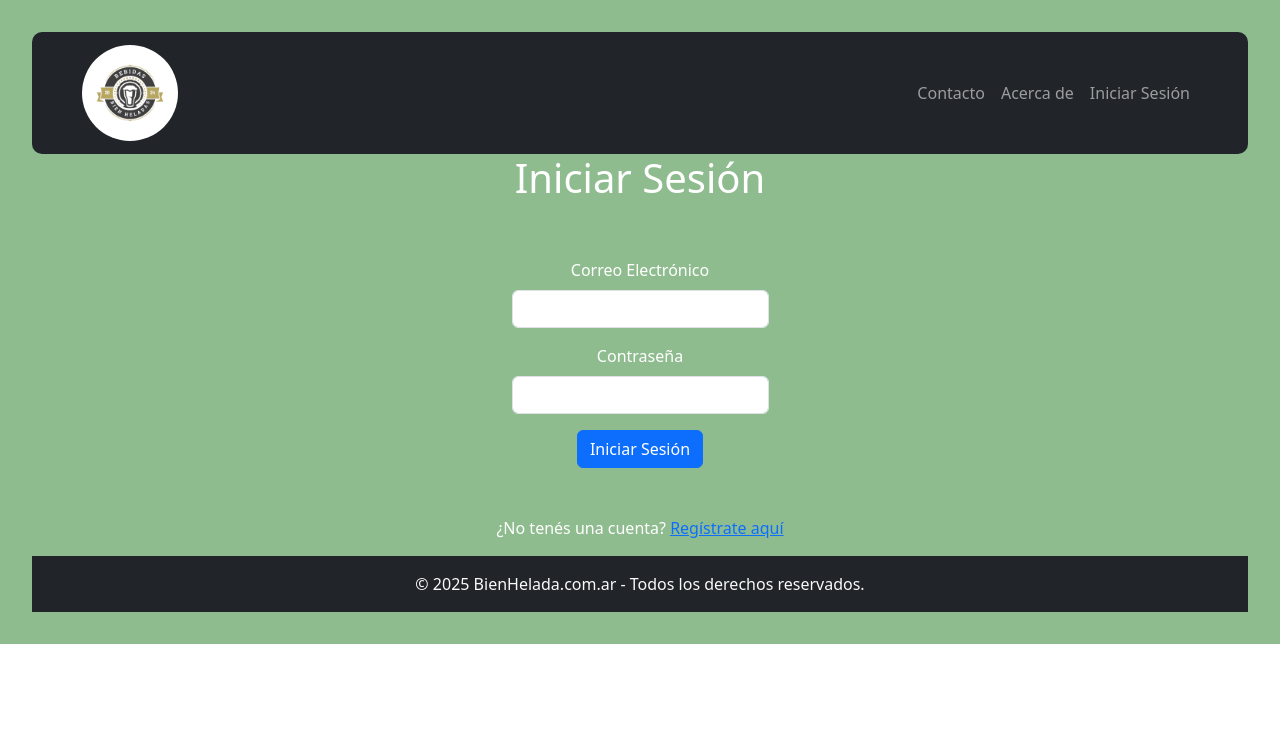
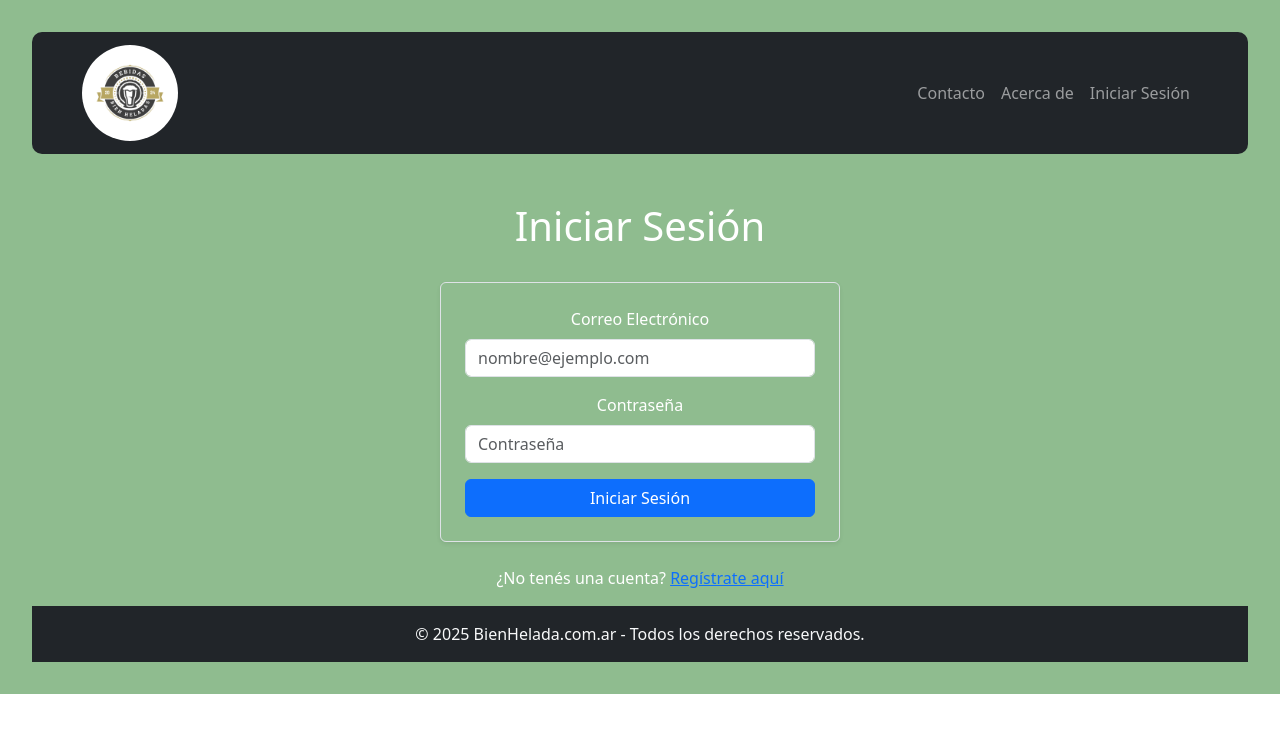
Before and after one commit to undrbug/integrador-TalentoTech, a React (Vite) app: page /login in a window 1280 px wide. Shown: the top 732 px of the page. Built offline with nearby package versions, Linux system fonts and the light colour scheme; no server answers.

Commit message:
nueva estetica basica del componente Login

```diff
--- a/src/components/Login.jsx
+++ b/src/components/Login.jsx
@@ -1,7 +1,7 @@
 import React, { useState } from 'react';
 import { useAuth } from './AuthContext';
 import { Link, useNavigate } from 'react-router-dom';
-import { Container } from 'react-bootstrap';
+import { Container, Form, Button, Alert } from 'react-bootstrap';
 
 const Login = () => {
   const { login } = useAuth();
@@ -10,32 +10,54 @@ const Login = () => {
   const [password, setPassword] = useState('');
   const [error, setError] = useState('');
 
-  const handleSubmit = (e) => {
+  const handleSubmit = async (e) => {
     e.preventDefault();
-    const success = login(email, password);
-    if (success) {
+    setError('');
+
+    try {
+      await login(email, password);
       navigate('/');
-    } else {
-      setError('Credenciales incorrectas');
+    } catch (err) {
+      const errorMessage = err.response?.data?.msg || 'Error al iniciar sesión. Intente de nuevo.';
+      setError(errorMessage);
     }
   };
 
   return (
-    <Container className="container d-flex flex-column align-items-center justify-content-center min-vh-60">
+    <Container className="d-flex flex-column align-items-center justify-content-center mt-5">
       <h1>Iniciar Sesión</h1>
-      <form className="m-4 p-4" onSubmit={handleSubmit}>
-        {error && <p className="text-danger">{error}</p>}
-        <div className="mb-3">
-          <label htmlFor="email" className="form-label">Correo Electrónico</label>
-          <input value={email} onChange={e => setEmail(e.target.value)} type="email" className="form-control" id="email" required />
+      <Form className="m-4 p-4 border rounded shadow-sm" style={{ width: '100%', maxWidth: '400px' }} onSubmit={handleSubmit}>
+        {error && <Alert variant="danger">{error}</Alert>}
+
+        <Form.Group className="mb-3" controlId="email">
+          <Form.Label>Correo Electrónico</Form.Label>
+          <Form.Control
+            value={email}
+            onChange={e => setEmail(e.target.value)}
+            type="email"
+            placeholder="nombre@ejemplo.com"
+            required
+          />
+        </Form.Group>
+
+        <Form.Group className="mb-3" controlId="password">
+          <Form.Label>Contraseña</Form.Label>
+          <Form.Control
+            value={password}
+            onChange={e => setPassword(e.target.value)}
+            type="password"
+            placeholder="Contraseña"
+            required
+          />
+        </Form.Group>
+
+        <div className="d-grid">
+            <Button variant="primary" type="submit">
+                Iniciar Sesión
+            </Button>
         </div>
-        <div className="mb-3">
-          <label htmlFor="password" className="form-label">Contraseña</label>
-          <input value={password} onChange={e => setPassword(e.target.value)} type="password" className="form-control" id="password" required />
-        </div>
-        <button type="submit" className="btn btn-primary">Iniciar Sesión</button>
-      </form>
-        <p>¿No tenés una cuenta? <Link to="/register">Regístrate aquí</Link></p>
+      </Form>
+      <p>¿No tenés una cuenta? <Link to="/register">Regístrate aquí</Link></p>
     </Container>
   );
 };
```
